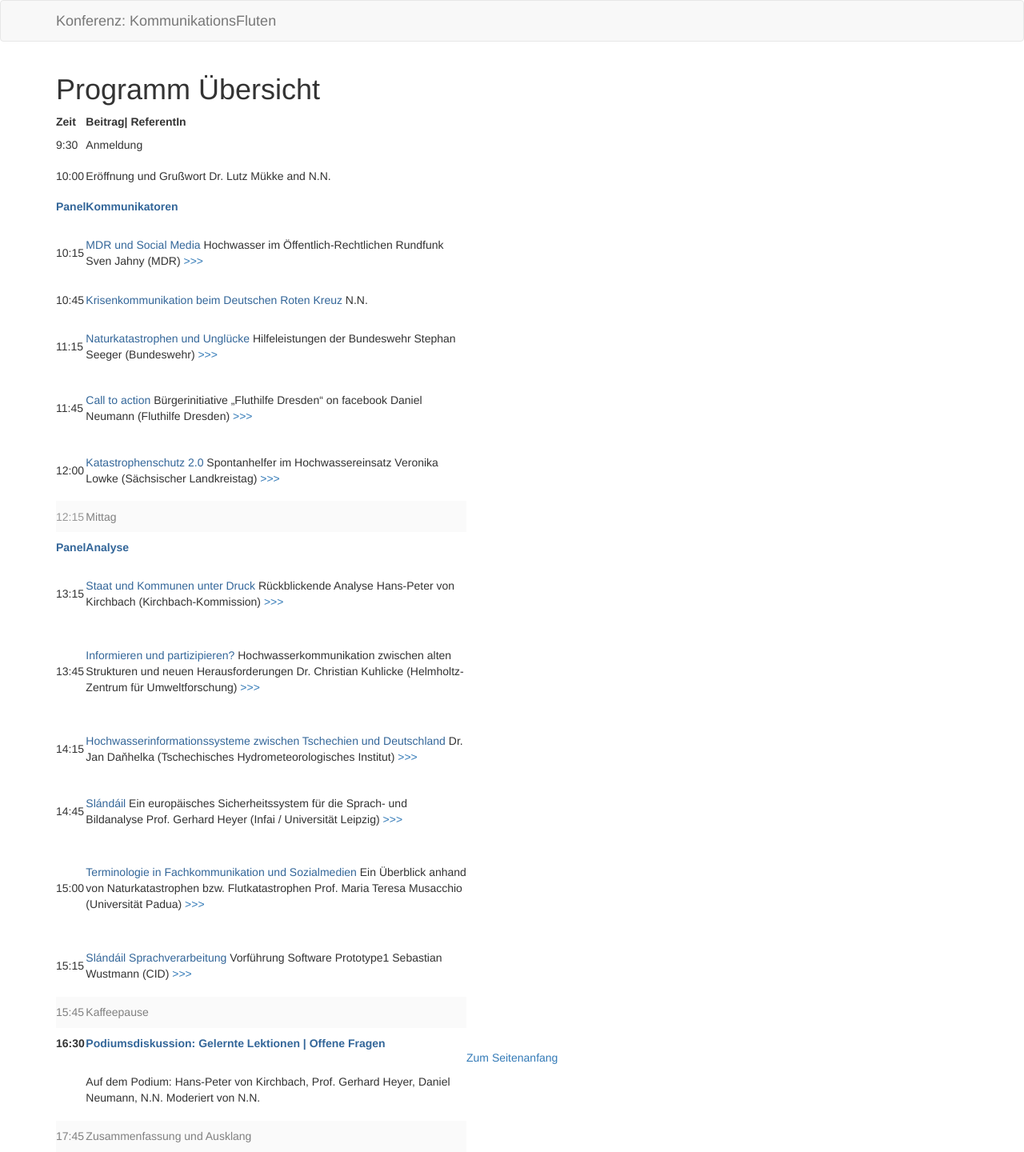
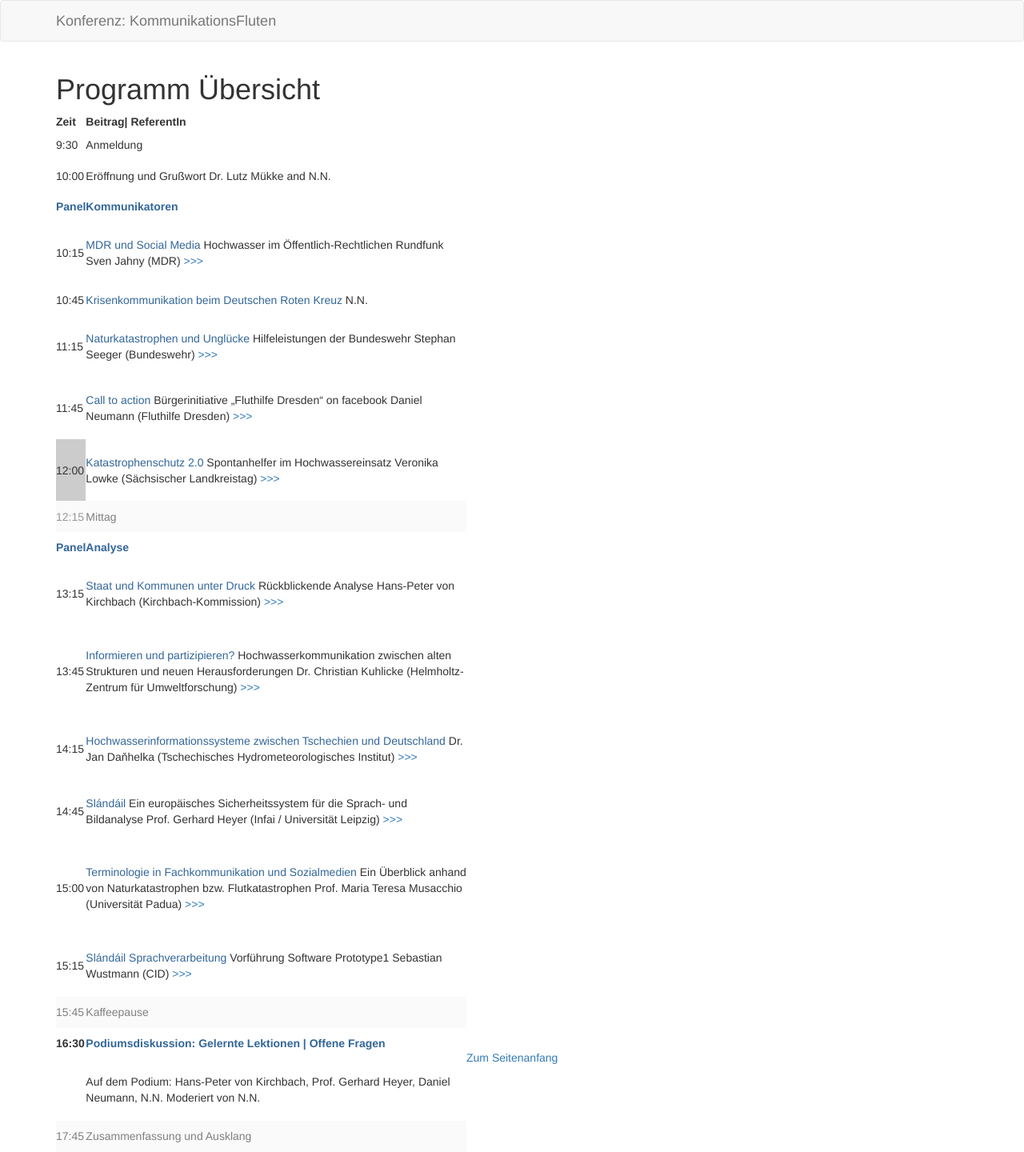
Before and after one commit to susedev/test, a Jekyll site: the page built from programm-uebersicht.html, in a window 1280 px wide. Shown: the whole page at 80% size. Built offline with Jekyll 4.4.1, drawn with Linux system fonts in a browser that asks for light colours.

Commit message:
Edit from JekyllCMS

```diff
--- a/programm-uebersicht.html
+++ b/programm-uebersicht.html
@@ -38,7 +38,7 @@ title: Programm Übersicht
 			<td><a href="http://www.eijc.eu/?p=2600/#Neumann"><span style="color: #336699;">Call to action</span></a> B&uuml;rgerinitiative &bdquo;Fluthilfe Dresden&ldquo; on facebook Daniel Neumann (Fluthilfe Dresden) <a href="http://www.eijc.eu/?p=2600/#Neumann">&gt;&gt;&gt;</a></td>
 		</tr>
 		<tr>
-			<td>12:00</td>
+			<td style="background-color: rgb(204, 204, 204);">12:00</td>
 			<td><a href="http://www.eijc.eu/?p=2600/#Lowke"><span style="color: #336699;">Katastrophenschutz 2.0</span></a> Spontanhelfer im Hochwassereinsatz Veronika Lowke (S&auml;chsischer Landkreistag) <a href="http://www.eijc.eu/?p=2600/#Lowke">&gt;&gt;&gt;</a></td>
 		</tr>
 		<tr>
```
